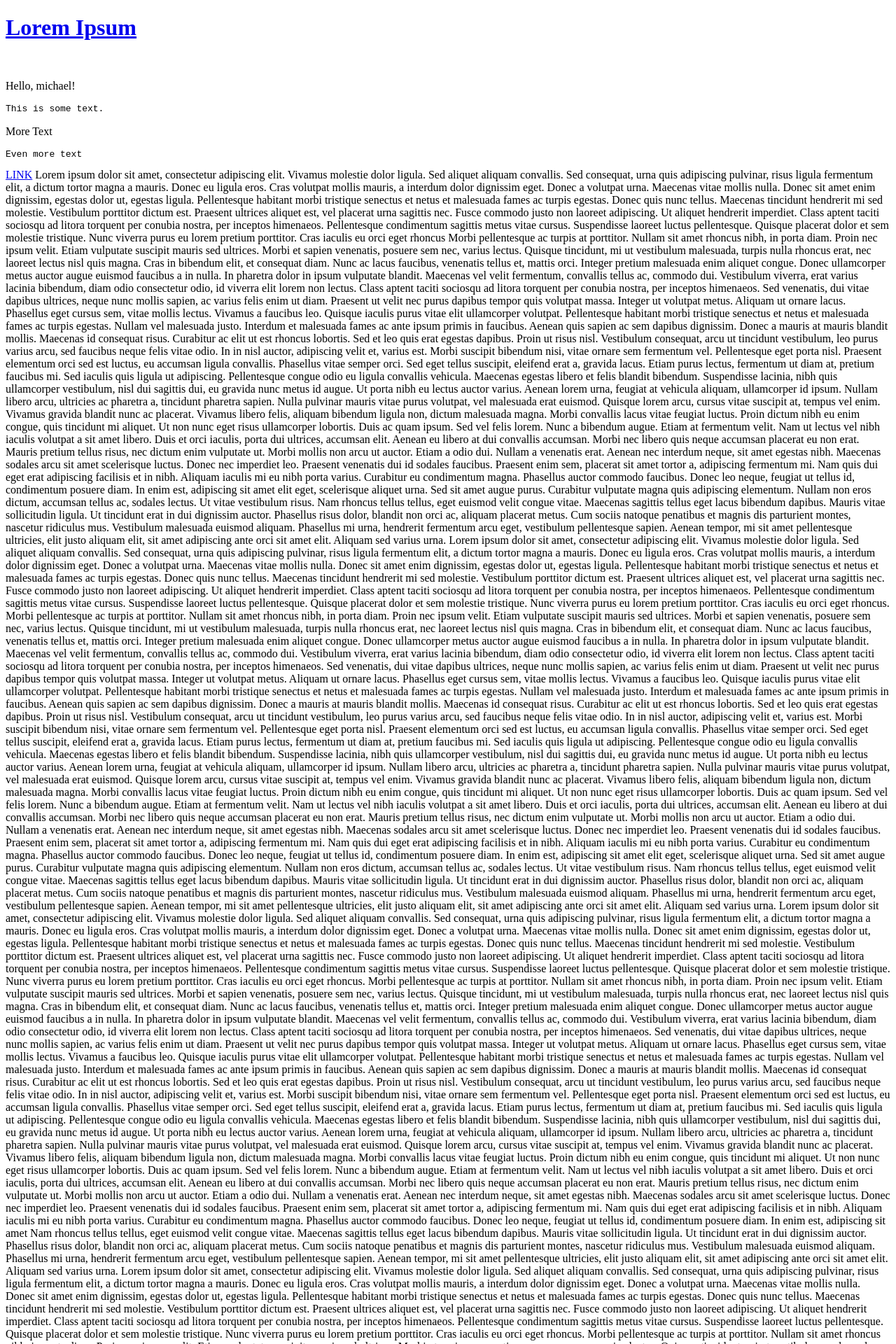
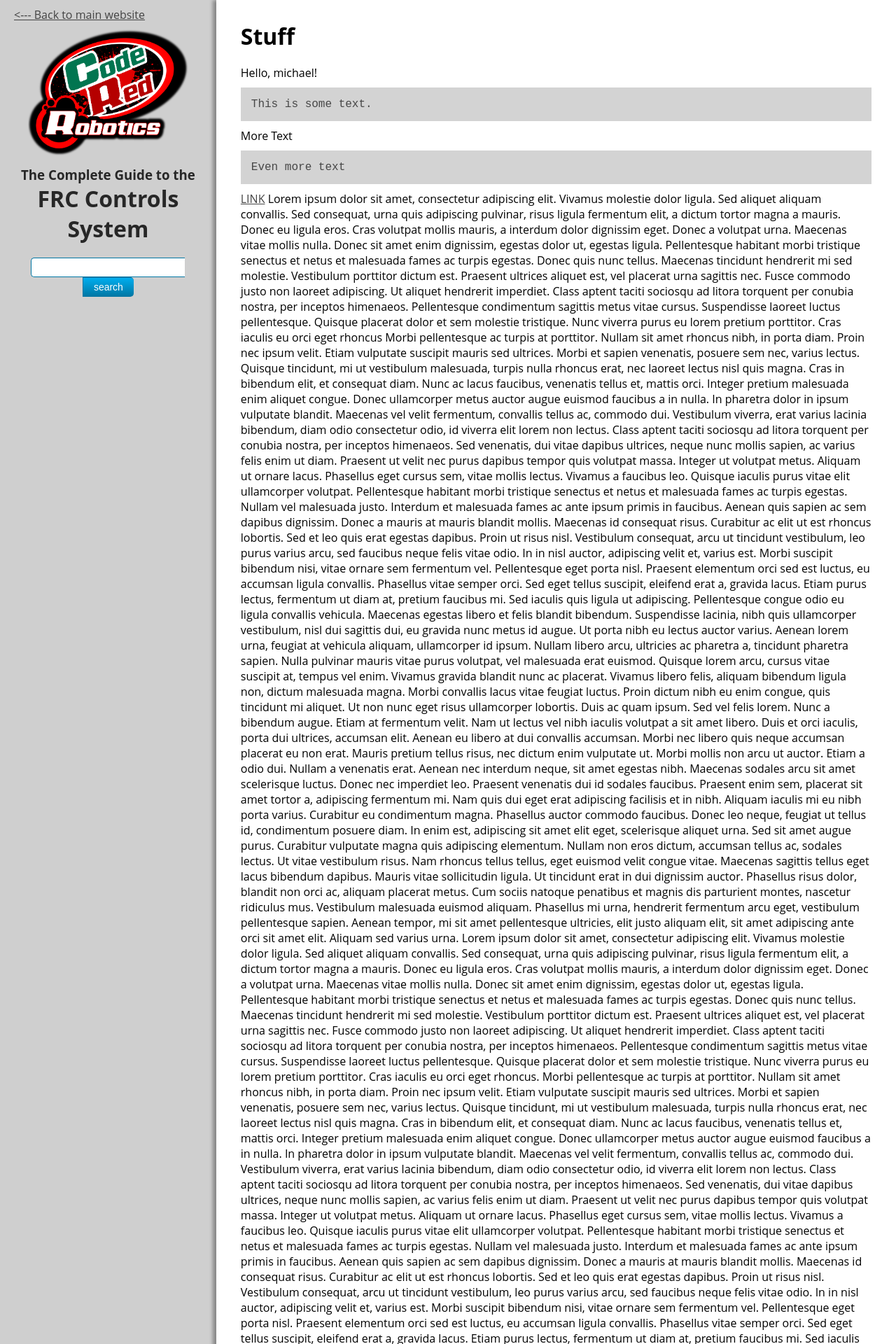
Before and after one commit to CodeRed2771/CodeRed2771.github.io, a Jekyll site: the page built from guide/index.html, in a window 1280 px wide. Shown: the top 1920 px of the page at 70% size. Built offline with Jekyll 4.4.1, drawn with Linux system fonts in a browser that asks for light colours; nearby versions of some CDN libraries; some of the changed text lies outside the part shown.

Commit message:
Working on guide, testing syntax highlighting

```diff
--- /dev/null
+++ b/_layouts/guide.html
@@ -0,0 +1,56 @@
+<!DOCTYPE HTML>
+<html>
+    <head>
+      <title>
+        {% if page.title %}
+        {{ page.title }} - Controls Resources
+        {% else %}
+        Controls Resources - Code Red Robotics
+        {% endif %}
+      </title>
+
+        <meta charset="UTF-8">
+        <meta http-equiv="content-type" content="text/html;charset=UTF-8">
+        <META NAME="ROBOTS" CONTENT="INDEX, FOLLOW">
+
+        <meta name="author" content="Code Red Robotics">
+        <meta name="description" content="Controls resources for FIRST FRC robotics teams.  ">
+        <meta name="viewport" content="width=device-width, initial-scale=1.0">
+
+        <link rel="stylesheet" href="/assets/stylesheets/guide.css" type="text/css">
+        <link rel="stylesheet" href="/assets/stylesheets/search.css" type="text/css">
+        <link rel="icon" type="image/x-icon" href="favicon.png" />
+
+        <script src="//code.jquery.com/jquery-1.10.2.js"></script>
+    </head>
+    <body>
+        <div class="container">
+            <div class="content">
+              {% if page.title %}
+              <h1>{{ page.title }}</h1>
+              {% endif %}
+              {{ content }}
+              {% include footer.html %}
+            </div>
+            <div id="navbar" class ="navbar">
+              <div class="navbar_header">
+                <a href="http://www.coderedrobotics.com/"><--- Back to main website</a>
+                <center>
+                    <a href="/"><img src="/assets/img/mainlogo.png" alt="Code Red Logo"></a>
+                    <h3>The Complete Guide to the</h3>
+                    <h1>FRC Controls System</h1>
+                    <div id="tfheader">
+                        <form id="tfnewsearch" method="post" action="http://www.google.com/">
+                            <input type="text" class="tftextinput" name="q" size="21" maxlength="120"><input type="submit" value="search" class="tfbutton">
+                        </form>
+                        <div class="tfclear"></div>
+                    </div>
+                    <p></p>
+                </center>
+            </div>
+            <nav>
+            </nav>
+          </div>
+        </div>
+    </body>
+</html>
--- a/assets/stylesheets/guide.css
+++ b/assets/stylesheets/guide.css
@@ -118,25 +118,29 @@ pre {
     margin: 10px 0px;
 }
 
-@keyframes fadein {
+h1 {
+  margin-bottom: 20px;
+}
+
+/*@keyframes fadein {
     from { opacity: 0; }
     to   { opacity: 1; }
-}
+}*/
 
 /* Firefox */
-@-moz-keyframes fadein {
+/*@-moz-keyframes fadein {
     from { opacity: 0; }
     to   { opacity: 1; }
-}
+}*/
 
 /* Safari and Chrome */
-@-webkit-keyframes fadein {
+/*@-webkit-keyframes fadein {
     from { opacity: 0; }
     to   { opacity: 1; }
-}
+}*/
 
 /* Internet Explorer */
-@-ms-keyframes fadein {
+/*@-ms-keyframes fadein {
     from { opacity: 0; }
     to   { opacity: 1; }
-}
+}*/
--- a/guide/index.html
+++ b/guide/index.html
@@ -1,30 +1,7 @@
-<!DOCTYPE HTML>
-<html>
-    <head>
-        <title>Controls Resources | Code Red Robotics</title>
-
-        <meta charset="UTF-8">
-        <meta http-equiv="content-type" content="text/html;charset=UTF-8">
-        <META NAME="ROBOTS" CONTENT="INDEX, FOLLOW">
-
-        <meta name="author" content="Code Red Robotics">
-        <meta name="description" content="Controls resources for FIRST FRC robotics teams.  ">
-
-        <link rel="stylesheet" href="/stylesheets/guide.css" type="text/css">
-
-        <script src="//code.jquery.com/jquery-1.10.2.js"></script>
-        <script>
-            $(function() {
-                $("#navbar").load("includes/navbar.html");
-                $("#footer").load("includes/footer.html");
-            });
-        </script>
-    </head>
-    <body>
-        <div class="container">
-            <div class="content">
-                <h1><a href="/ControlsWebsite/">Lorem Ipsum</a></h1>
-                <br>
+---
+title: Stuff
+layout: guide
+---
 <p>Hello, michael!</p>
 <pre>This is some text.</pre>
 <p>More Text</p>
@@ -70,9 +47,3 @@
 Nunc a bibendum augue. Etiam at fermentum velit. Nam ut lectus vel nibh iaculis volutpat a sit amet libero. Duis et orci iaculis, porta dui ultrices, accumsan elit. Aenean eu libero at dui convallis accumsan. Morbi nec libero quis neque accumsan placerat eu non erat. Mauris pretium tellus risus, nec dictum enim vulputate ut. Morbi mollis non arcu ut auctor. Etiam a odio dui.
 Nullam a venenatis erat. Aenean nec interdum neque, sit amet egestas nibh. Maecenas sodales arcu sit amet scelerisque luctus. Donec nec imperdiet leo. Praesent venenatis dui id sodales faucibus. Praesent enim sem, placerat sit amet tortor a, adipiscing fermentum mi. Nam quis dui eget erat adipiscing facilisis et in nibh. Aliquam iaculis mi eu nibh porta varius. Curabitur eu condimentum magna. Phasellus auctor commodo faucibus. Donec leo neque, feugiat ut tellus id, condimentum posuere diam. In enim est, adipiscing sit amet elit eget, scelerisque aliquet urna. Sed sit amet augue purus. Curabitur vulputate magna quis adipiscing elementum. Nullam non eros dictum, accumsan tellus ac, sodales lectus. Ut vitae vestibulum risus.
 Nam rhoncus tellus tellus, eget euismod velit congue vitae. Maecenas sagittis tellus eget lacus bibendum dapibus. Mauris vitae sollicitudin ligula. Ut tincidunt erat in dui dignissim auctor. Phasellus risus dolor, blandit non orci ac, aliquam placerat metus. Cum sociis natoque penatibus et magnis dis parturient montes, nascetur ridiculus mus. Vestibulum malesuada euismod aliquam. Phasellus mi urna, hendrerit fermentum arcu eget, vestibulum pellentesque sapien. Aenean tempor, mi sit amet pellentesque ultricies, elit justo aliquam elit, sit amet adipiscing ante orci sit amet elit. Aliquam sed varius urna.
-                <div id="footer" class="footer"></div>
-            </div>
-            <div id="navbar" class ="navbar"></div>
-        </div>
-    </body>
-</html>
--- a/sitestats.html
+++ b/sitestats.html
@@ -12,6 +12,7 @@ layout: default
   The hardest part was thinking out all these words...  :) Check out the
   code for this page so far:</p>
 
+{% highlight html %}
 <pre><code>---
 layout: default
 ---
@@ -25,6 +26,7 @@ layout: default
   much fun.  Adding this &lt;i&gt;entire&lt;/i&gt; page took me literally 5 minutes.  How, you ask?
   The hardest part was thinking out all these words...  :) Check out the
   code for this page so far:&lt;/p&gt;</code></pre>
+{% endhighlight %}
 
 <p>The little bit at the top is called <i>front-matter</i>, and it's used to add tags,
   specify which layout is to be used, or change certain features of the page.
```
Lines whose indentation alone changed are shown as unchanged.
